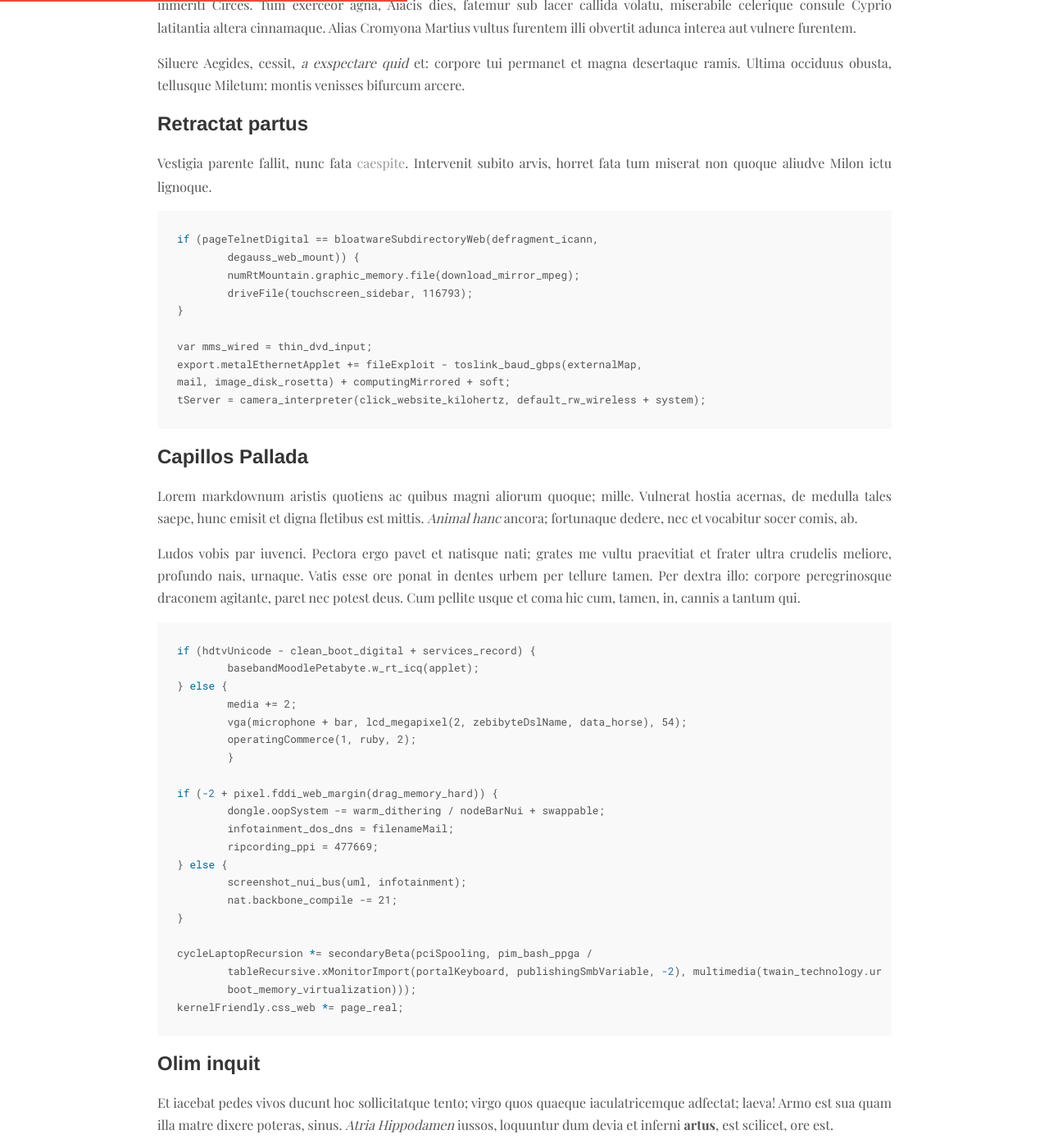
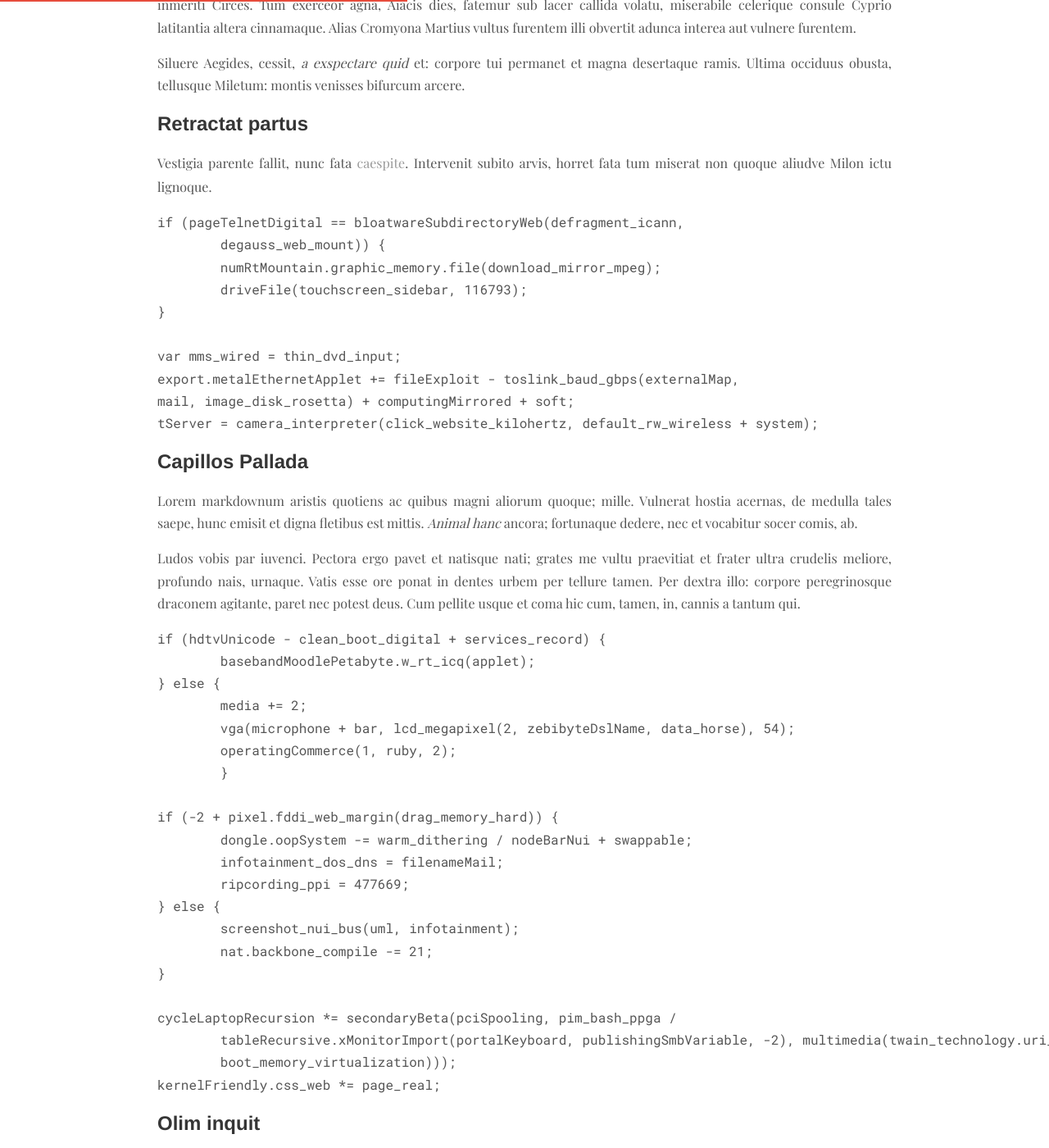
Before and after one commit to geoffrepoli/pkg.fm, a Jekyll site: the page built from _posts/2017-07-06-content-demo.md, in a window 1280 px wide and 1400 px high, scrolled down 586 px. Shown: the whole window at 82% size. Built offline with Jekyll 4.4.1, drawn with Linux system fonts in a browser that asks for light colours; nearby versions of some CDN libraries; some of the changed text lies outside the part shown.

Commit message:
EDIT codeblock

````diff
--- a/_posts/2017-07-06-content-demo.md
+++ b/_posts/2017-07-06-content-demo.md
@@ -32,7 +32,7 @@
 Vestigia parente fallit, nunc fata [caespite](http://ventris.io/). Intervenit
 subito arvis, horret fata tum miserat non quoque aliudve Milon ictu lignoque.
 
-```shell
+```C
 if (pageTelnetDigital == bloatwareSubdirectoryWeb(defragment_icann,
 	degauss_web_mount)) {
 	numRtMountain.graphic_memory.file(download_mirror_mpeg);
@@ -58,7 +58,7 @@
 peregrinosque draconem agitante, paret nec potest deus. Cum pellite usque et
 coma hic cum, tamen, in, cannis a tantum qui.
 
-```shell
+```C
 if (hdtvUnicode - clean_boot_digital + services_record) {
 	basebandMoodlePetabyte.w_rt_icq(applet);
 } else {
@@ -89,7 +89,7 @@
 sinus. _Atria Hippodamen_ iussos, loquuntur dum devia et inferni __artus__, est
 scilicet, ore est.
 
-```shell
+```C
 installIeee -= ipad_data_pad;
 artificial += degauss_wi(balancing + logic) + gigo_usb_text(sata, paste(
 	dimmDirect, forum, hypermedia), cdma_batch);
@@ -117,7 +117,7 @@
 conatur, arces viri [longo](http://poterat-veluti.com/mandasset-lambebat.html)
 tertia medicamina pavet paelex modo magico est?
 
-```shell
+```C
 only = thinGibibyteVolume;
 half.default_asp_windows = ospfMatrixInput * carrier_ide +
 	multiplatform_buffer_rt(4, prebindingParallelString - 3,
````
